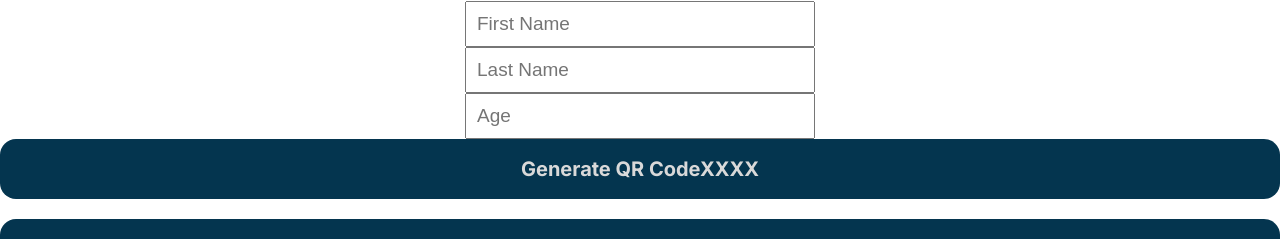
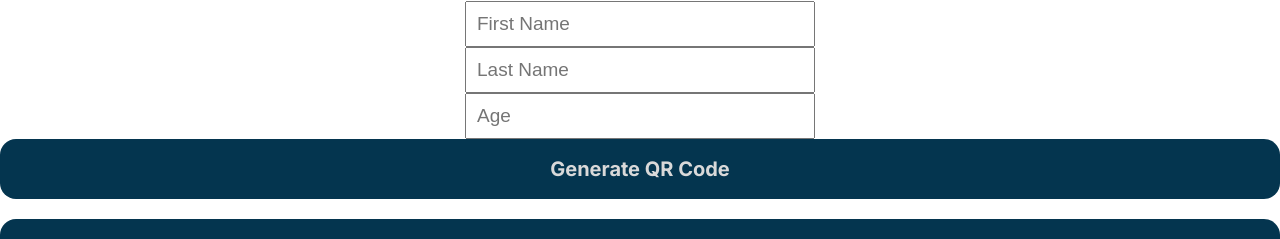
Before and after one commit to Woultec/flexdongym, a React (Create React App) app: page /#/generator in a window 1280 px wide. Shown: the part 185-424 px from the top of the page. Built offline with nearby package versions, Linux system fonts and the light colour scheme; what @capacitor/core would draw is missing.

Commit message:
Describe your changes here

```diff
--- a/src/App.jsx
+++ b/src/App.jsx
@@ -67,7 +67,7 @@ const QRGenerator = () => {
         onChange={(e) => setAge(e.target.value)}
       />
 
-      <button onClick={generateQrCodeHandler}>Generate QR CodeXXXX</button>
+      <button onClick={generateQrCodeHandler}>Generate QR Code</button>
 
       {qrVisible && (
         <div className="qr-code-container">
```
